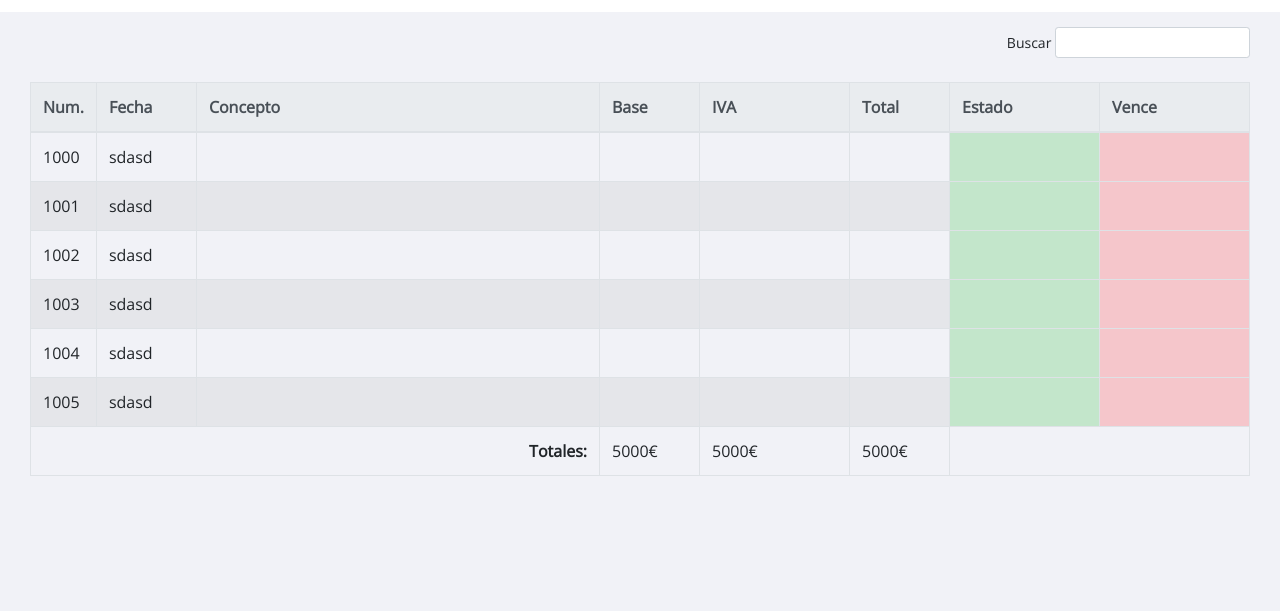
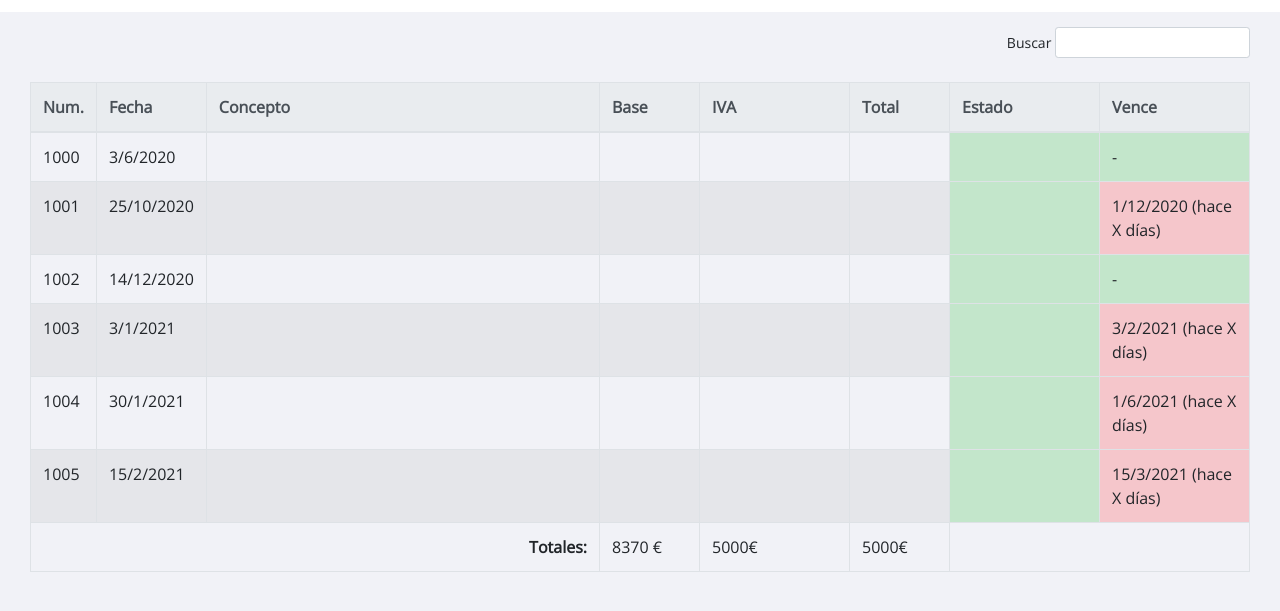
Before and after one commit to SalvadorSC/c2-ejercicio-13-sandraFedericoSalvador, a website with bundled scripts: page index.html in a window 1280 px wide. Shown: the part 59-670 px from the top of the page. Built offline with nearby package versions, Linux system fonts and the light colour scheme.

Commit message:
totalbase hecho por sandra y vencimiento

```diff
--- a/index.html
+++ b/index.html
@@ -47,19 +47,19 @@
           <tbody class="tablaFacturas">
             <tr class="factura-molde">
               <td class="numFactura"></td>
-              <td class="fechaFactura">sdasd</td>
+              <td class="fechaFactura"></td>
               <td class="conceptoFactura"></td>
               <td class="baseFactura"></td>
               <td class="ivaFactura"></td>
               <td class="totalFactura"></td>
               <td class="estadoFactura table-success"></td>
-              <td class="vencimientoFactura table-danger"></td>
+              <td class="vencimientoFactura"></td>
             </tr>
           </tbody>
           <tfoot>
             <tr>
               <th class="text-right" colspan="3">Totales:</th>
-              <td>5000€</td>
+              <td class="total-base"></td>
               <td>5000€</td>
               <td>5000€</td>
               <td colspan="2"></td>
--- a/js/index.js
+++ b/js/index.js
@@ -2,8 +2,9 @@ import { facturas } from "../datos/facturas.js";
 
 const tablaFacturas = document.querySelector(".tablaFacturas");
 console.log(tablaFacturas);
+let totalBaseMarronero = 0;
 
-for (const { numero, tipo } of facturas) {
+for (const { numero, tipo, fecha, abonada, vencimiento, base } of facturas) {
   if (tipo === "ingreso") {
     console.log(numero);
     const facturaElemento = document
@@ -16,7 +17,12 @@ for (const { numero, tipo } of facturas) {
     numFactura.textContent = numero;
 
     // Fecha Factura
+    const fechaFactura = facturaElemento.querySelector(".fechaFactura");
+    const dateFactura = new Date(fecha);
 
+    fechaFactura.textContent = `${dateFactura.getDate()}/${
+      dateFactura.getMonth() + 1
+    }/${dateFactura.getFullYear()}`;
     // Concepto Factura
 
     // Base
@@ -25,9 +31,36 @@ for (const { numero, tipo } of facturas) {
 
     // TOTAL
 
+    // TOTAL Base
+    const totalBase = document.querySelector(".total-base");
+    // const calculoTotalBase = facturas.reduce((acumulador, {base}) => base + acumulador,0);
+
+    totalBaseMarronero = base + totalBaseMarronero;
+    totalBase.textContent = `${totalBaseMarronero} €`;
+
     // Estado Factura
 
     // Vencimiento Factura
+    const vencimientoFactura = facturaElemento.querySelector(
+      ".vencimientoFactura"
+    );
+    const dateVencimiento = new Date(vencimiento);
+
+    if (abonada) {
+      vencimientoFactura.textContent = "-";
+      vencimientoFactura.classList.add("table-success");
+    } else if (!abonada && vencimiento - fecha < 0) {
+      vencimientoFactura.textContent = `${dateVencimiento.getDate()}/${
+        dateVencimiento.getMonth() + 1
+      }/${dateVencimiento.getFullYear()} (dentro de X días)`;
+      vencimientoFactura.classList.add("table-success");
+    } else {
+      vencimientoFactura.textContent = `${dateVencimiento.getDate()}/${
+        dateVencimiento.getMonth() + 1
+      }/${dateVencimiento.getFullYear()} (hace X días)`;
+      vencimientoFactura.classList.add("table-danger");
+    }
+    //
 
     tablaFacturas.append(facturaElemento);
   }
```
